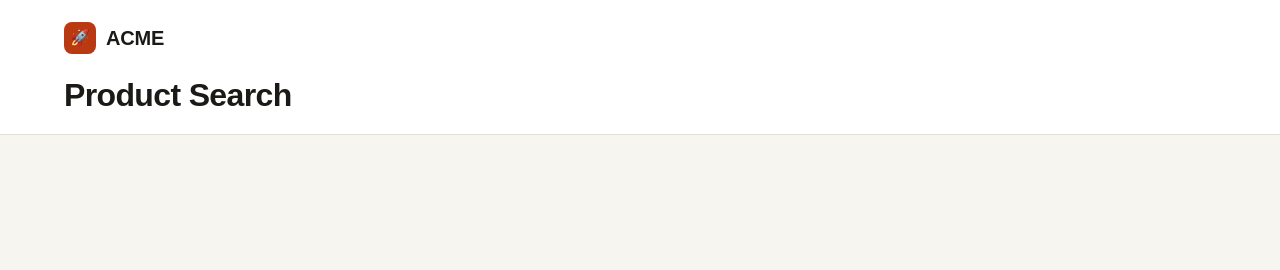
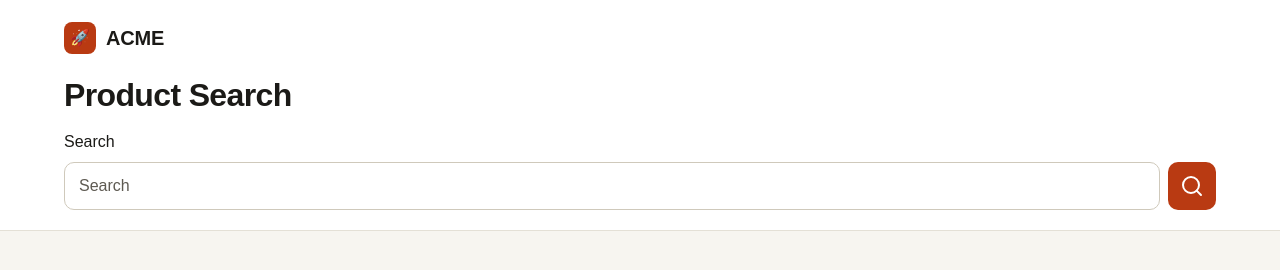
Before and after one commit to Karabo-Seipelo/MrD, a website: page client/index.html in a window 1280 px wide. Drawn offline with nearby package versions, Linux system fonts and the light colour scheme.

Commit message:
feat: Implement search functionality with input form and styling

```diff
--- a/client/index.html
+++ b/client/index.html
@@ -7,6 +7,7 @@
     <meta name="description" content="Product Search" />
     <meta name="keywords" content="Product Search" />
     <link rel="stylesheet" href="./styles.css" />
+    <script src="https://unpkg.com/feather-icons"></script>
   </head>
   <body>
     <header class="site-header">
@@ -18,7 +19,20 @@
           </a>
         </div>
         <h1 class="page-title">Product Search</h1>
+        <form class="search" role="search">
+          <label class="search__label" for="q">Search</label>
+          <div class="search__row">
+            <input class="search__input" type="search" id="q" placeholder="Search" />
+            <button class="button button--primary search__submit">
+              <i data-feather="search"></i>
+            </button>
+          </div>
+        </form>
       </div>
     </header>
+
+    <script>
+      feather.replace();
+    </script>
   </body>
 </html>
--- a/client/styles.css
+++ b/client/styles.css
@@ -12,9 +12,17 @@
   --color-line: #e4e0d6;
   --color-accent: #b93a12;
   --color-on-accent: #ffffff;
+  --color-accent-hover: #9f300e;
+  --color-border-input: #cfc9bb;
+  --color-muted: #5e5a52;
+
+  --radius-sm: 0.5rem;
+  --radius-md: 0.625rem;
+
+
   --container: 75rem;
   --gutter: 1rem;
-  --radius-sm: 0.5rem;
+  --control-h: 3rem;
 }
 
 *,
@@ -115,3 +123,75 @@ h1 {
     letter-spacing: -0.02em;
   }
 }
+
+.search {
+  display: flex;
+  flex-direction: column;
+  gap: 0.5rem;
+}
+
+.search__row {
+  display: flex;
+  gap: 0.5rem;
+}
+
+.search__input {
+  flex: 1 1 auto;
+  min-width: 0;
+  height: var(--control-h);
+  padding: 0 0.875rem;
+  font: inherit;
+  font-size: var(--text-md);
+  color: var(--color-ink);
+  background: var(--color-surface);
+  border: 1px solid var(--color-border-input);
+  border-radius: var(--radius-md);
+  appearance: none;
+}
+
+.search__input::placeholder {
+  color: var(--color-muted);
+
+  opacity: 1;
+}
+
+.search__input:focus-visible {
+  border-color: var(--color-ink);
+}
+
+.button {
+  display: inline-flex;
+  align-items: center;
+  justify-content: center;
+  gap: 0.5rem;
+  flex: none;
+  height: var(--control-h);
+  padding: 0 1.125rem;
+  font: inherit;
+  font-size: var(--text-md);
+  font-weight: var(--weight-semibold);
+  border: 1px solid transparent;
+  border-radius: var(--radius-md);
+  cursor: pointer;
+  white-space: nowrap;
+}
+
+.button--primary {
+  color: var(--color-on-accent);
+
+  background: var(--color-accent);
+}
+
+.button--primary:active {
+  background: var(--color-accent-hover);
+}
+
+.button:disabled {
+  opacity: 0.6;
+  cursor: not-allowed;
+}
+
+.search__submit {
+  width: var(--control-h);
+  padding: 0;
+}
```
